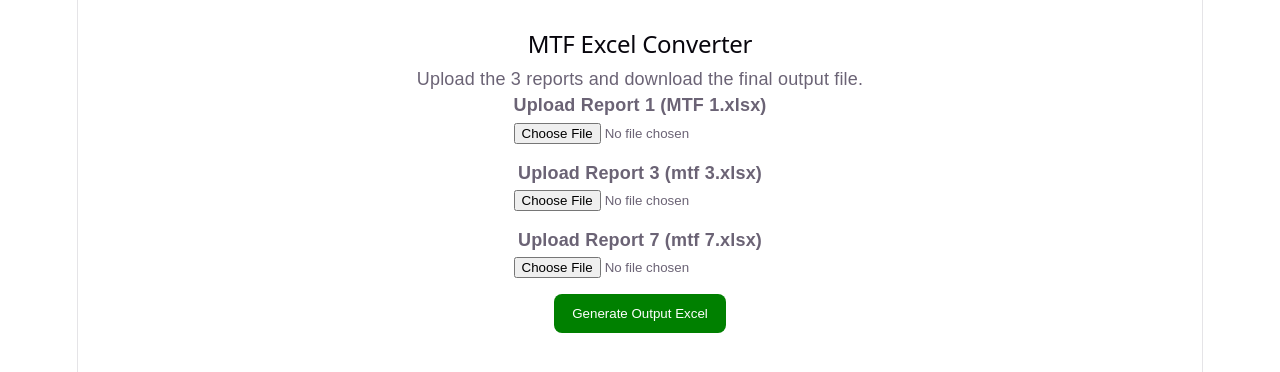
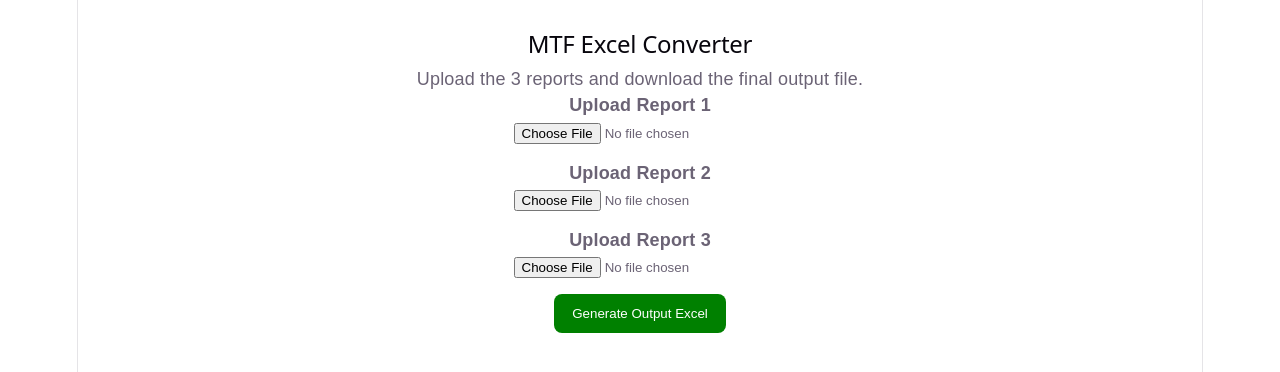
Before and after one commit to AbhilashFrancisAcumen/MTF-File-converter, a React (Vite) app: page / in a window 1280 px wide. Shown: the top 372 px of the page. Built offline with nearby package versions, Linux system fonts and the light colour scheme.

Commit message:
small change

```diff
--- a/src/App.jsx
+++ b/src/App.jsx
@@ -71,12 +71,12 @@ export default function App() {
       setLoading(true);
 
       const report1 = await readExcelFile(file1); // MTF 1
-      const report3 = await readExcelFile(file2); // mtf 3
-      const report7 = await readExcelFile(file3); // mtf 7
+      const report2 = await readExcelFile(file2); // mtf 3
+      const report3 = await readExcelFile(file3); // mtf 7
 
       const report1Map = {};
+      const report2Map = {};
       const report3Map = {};
-      const report7Map = {};
 
       // File 1 => Account ID
       report1.forEach((row) => {
@@ -87,33 +87,33 @@ export default function App() {
       });
 
       // File 2 => AccountID
+      report2.forEach((row) => {
+        const key = row["AccountID"];
+        if (key) {
+          report2Map[key] = row;
+        }
+      });
+
+      // File 3 => Account ID
       report3.forEach((row) => {
-        const key = row["AccountID"];
+        const key = row["Account ID"];
         if (key) {
           report3Map[key] = row;
         }
       });
 
-      // File 3 => Account ID
-      report7.forEach((row) => {
-        const key = row["Account ID"];
-        if (key) {
-          report7Map[key] = row;
-        }
-      });
-
       const allKeys = new Set([
         ...Object.keys(report1Map),
+        ...Object.keys(report2Map),
         ...Object.keys(report3Map),
-        ...Object.keys(report7Map),
       ]);
 
       const finalData = [];
 
       allKeys.forEach((accountId) => {
         const r1 = report1Map[accountId] || {};
-        const r3 = report3Map[accountId] || {};
-        const r7 = report7Map[accountId] || {};
+        const r3 = report2Map[accountId] || {};
+        const r7 = report3Map[accountId] || {};
 
         // Main values
         const D = toNumber(r1["MTF Financial Balance"]);
@@ -255,7 +255,7 @@ export default function App() {
       <p>Upload the 3 reports and download the final output file.</p>
 
       <div style={{ marginBottom: "15px" }}>
-        <label><strong>Upload Report 1 (MTF 1.xlsx)</strong></label>
+        <label><strong>Upload Report 1</strong></label>
         <br />
         <input
           type="file"
@@ -265,7 +265,7 @@ export default function App() {
       </div>
 
       <div style={{ marginBottom: "15px" }}>
-        <label><strong>Upload Report 3 (mtf 3.xlsx)</strong></label>
+        <label><strong>Upload Report 2</strong></label>
         <br />
         <input
           type="file"
@@ -275,7 +275,7 @@ export default function App() {
       </div>
 
       <div style={{ marginBottom: "15px" }}>
-        <label><strong>Upload Report 7 (mtf 7.xlsx)</strong></label>
+        <label><strong>Upload Report 3</strong></label>
         <br />
         <input
           type="file"
```
